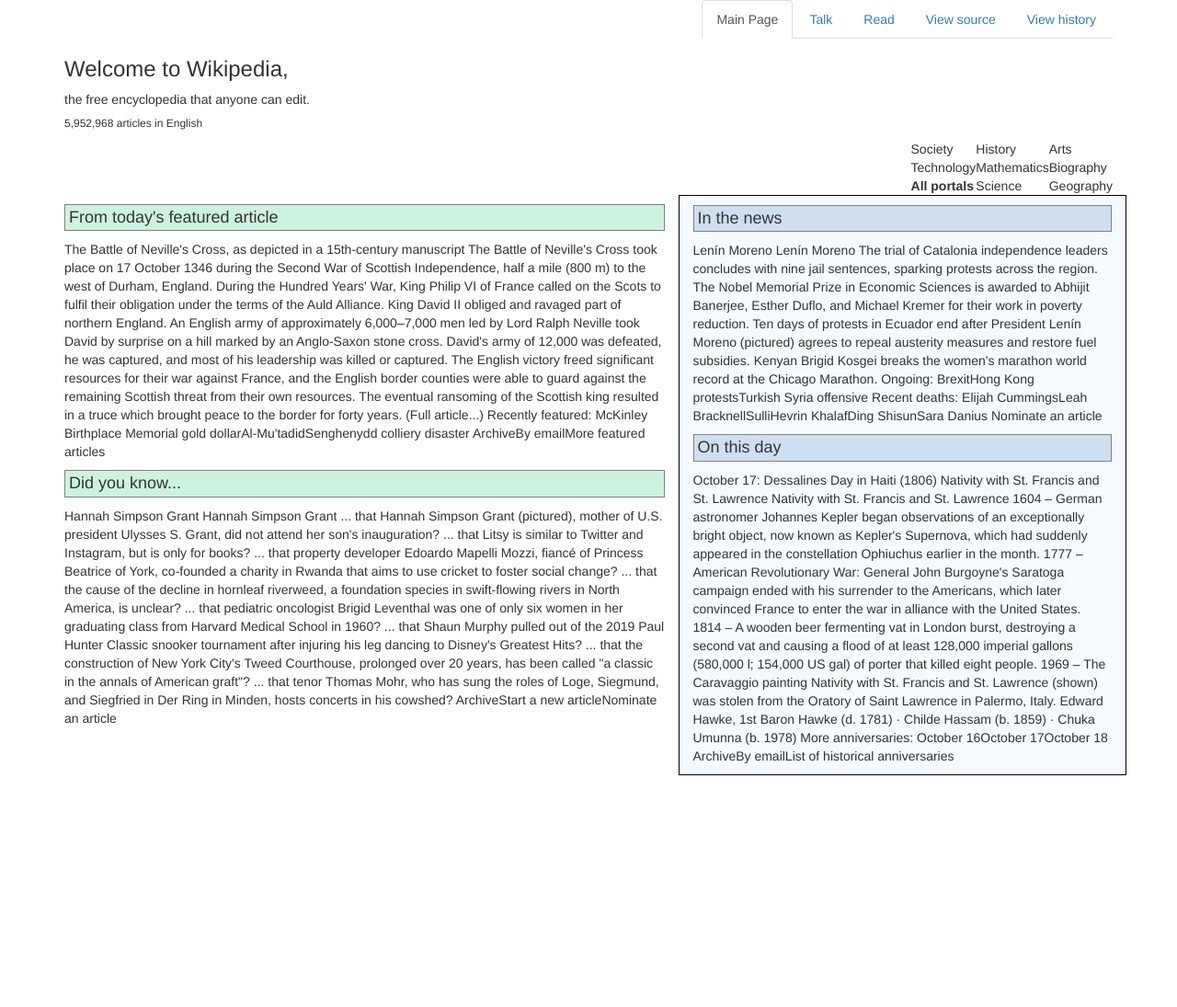
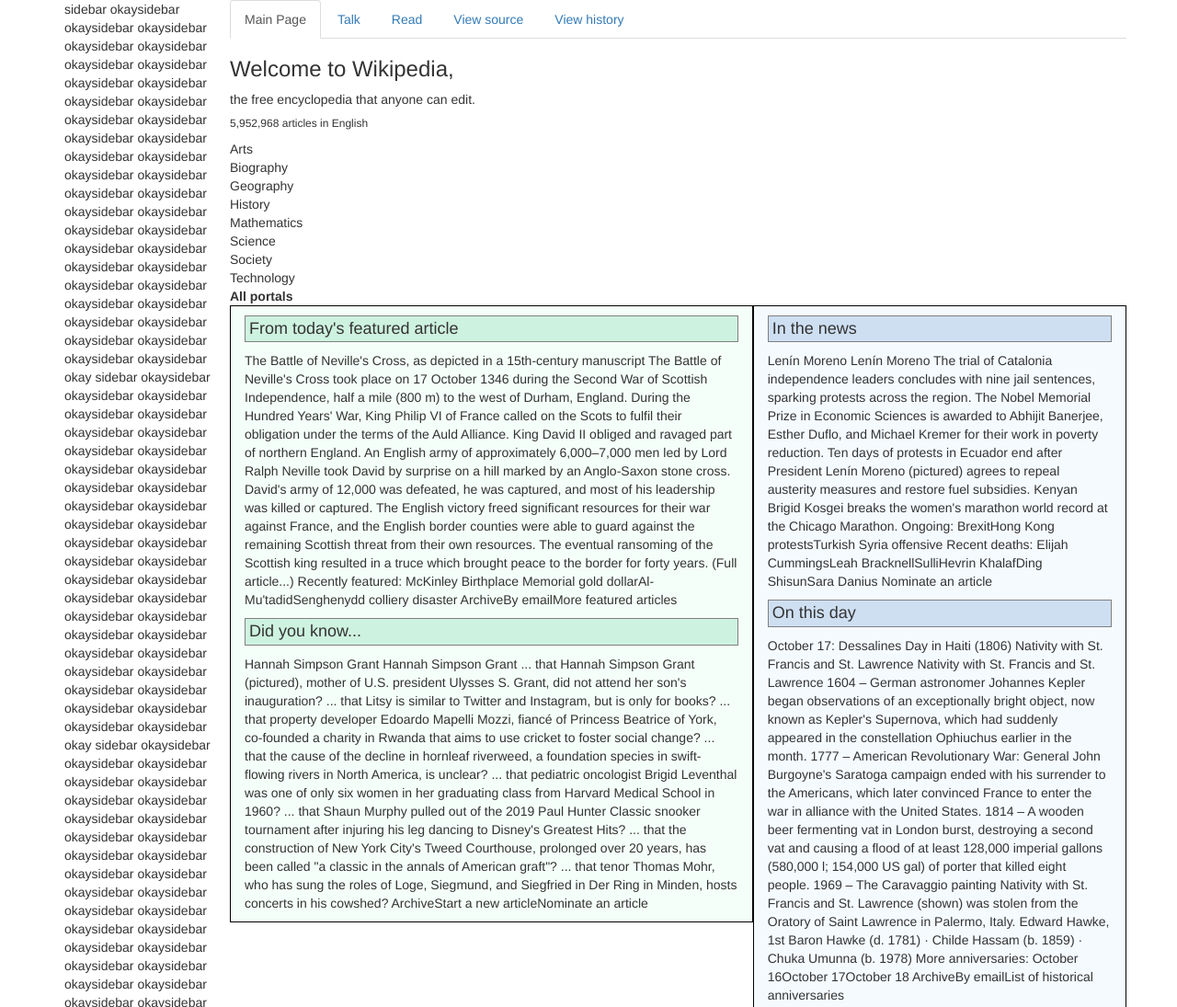
Before and after one commit to Kirtiraja/wikipedia, a plain HTML site: page index.html in a window 1280 px wide. Shown: the top 1095 px of the page at 92% size. Before the commit the page ends 843 px from the top, so only its background shows below. Drawn offline with Linux system fonts and the light colour scheme.

Commit message:
clean up columns, nest columns and rows in main container

```diff
--- a/css/stylesheet.css
+++ b/css/stylesheet.css
@@ -2,10 +2,10 @@
   border: .5px solid gray;
   padding: 4px;
 }
-ul.nav {
+/* ul.nav {
   float:right;
-}
-}
+} */
+
 div.col-md-7 {
   background-color: #f5fffa;
   border: 1px solid black;
--- a/index.html
+++ b/index.html
@@ -6,8 +6,20 @@
     <link rel="stylesheet" href="css/bootstrap.css">
     <link rel="stylesheet" href="css/stylesheet.css">
   </head>
-  <header>
+    <body>
       <div class="container">
+        <div class="row">
+          <div class="col-md-2">
+              <p> sidebar okaysidebar okaysidebar okaysidebar okaysidebar okaysidebar okaysidebar okaysidebar okaysidebar okaysidebar okaysidebar okaysidebar okaysidebar okaysidebar okaysidebar okaysidebar okaysidebar okaysidebar okaysidebar okaysidebar okaysidebar okaysidebar okaysidebar okaysidebar okaysidebar okaysidebar okaysidebar okaysidebar okaysidebar okaysidebar okaysidebar okaysidebar okaysidebar okaysidebar okaysidebar okaysidebar okaysidebar okaysidebar okaysidebar okaysidebar okay
+              sidebar okaysidebar okaysidebar okaysidebar okaysidebar okaysidebar okaysidebar okaysidebar okaysidebar okaysidebar okaysidebar okaysidebar okaysidebar okaysidebar okaysidebar okaysidebar okaysidebar okaysidebar okaysidebar okaysidebar okaysidebar okaysidebar okaysidebar okaysidebar okaysidebar okaysidebar okaysidebar okaysidebar okaysidebar okaysidebar okaysidebar okaysidebar okaysidebar okaysidebar okaysidebar okaysidebar okaysidebar okaysidebar okaysidebar okaysidebar okay
+            sidebar okaysidebar okaysidebar okaysidebar okaysidebar okaysidebar okaysidebar okaysidebar okaysidebar okaysidebar okaysidebar okaysidebar okaysidebar okaysidebar okaysidebar okaysidebar okaysidebar okaysidebar okaysidebar okaysidebar okaysidebar okaysidebar okaysidebar okaysidebar okaysidebar okaysidebar okaysidebar okaysidebar okaysidebar okaysidebar okaysidebar okaysidebar okaysidebar okaysidebar okaysidebar okaysidebar okaysidebar okaysidebar okaysidebar okaysidebar okay </p>
+          </div>
+
+
+          <div class="col-md-10">
+            <div class="row">
+                <div class="col-md-3.25">
+
                   <nav>
                     <ul class="nav nav-tabs">
                       <li role="presentation" class="active"><a href="#">Main Page</a></li>
@@ -18,15 +30,16 @@
                     </ul>
                   </nav>
                 </div>
+            </div>
+            <div class="row">
 
-    <div class="container"
-      <div class="row">
-        <div class="col-md-3.25">
+              <div class="col-md-4.25">
+
                     <h3>Welcome to Wikipedia,</h3>
-            <p>the free encyclopedia that anyone can edit.</p>
+                    <p>the free encyclopedia that anyone can edit.
                       <h6>5,952,968 articles in English</h6>
-        </div>
-        <div class="col-md-4.25">
+
+
                   <p></p>
                 </div>
                 <div class="col-md-1.5">
@@ -51,12 +64,8 @@
                     </ul>
                 </div>
               </div>
-    </div>
 
 
-  </header>
-  <body>
-    <div class="container">
             <div class="row">
               <div class="col-md-7">
                 <h4>From today's featured article</h4>
@@ -79,8 +88,8 @@
                 ArchiveStart a new articleNominate an article</p>
             </div>
             <div class="col-md-5">
-        <p><h4>In the news</h4>
-Lenín Moreno
+              <h4>In the news</h4>
+                <p>Lenín Moreno
                 Lenín Moreno
                 The trial of Catalonia independence leaders concludes with nine jail sentences, sparking protests across the region.
                 The Nobel Memorial Prize in Economic Sciences is awarded to Abhijit Banerjee, Esther Duflo, and Michael Kremer for their work in poverty reduction.
@@ -88,9 +97,9 @@
                 Kenyan Brigid Kosgei breaks the women's marathon world record at the Chicago Marathon.
                 Ongoing: BrexitHong Kong protestsTurkish Syria offensive
                 Recent deaths: Elijah CummingsLeah BracknellSulliHevrin KhalafDing ShisunSara Danius
-Nominate an article
+                Nominate an article</p>
                 <h4>On this day</h4>
-October 17: Dessalines Day in Haiti (1806)
+                <p>October 17: Dessalines Day in Haiti (1806)
 
                 Nativity with St. Francis and St. Lawrence
                 Nativity with St. Francis
@@ -104,7 +113,16 @@
                 More anniversaries: October 16October 17October 18
                 ArchiveBy emailList of historical anniversaries</p>
             </div>
+          </div>
 
 
+
+
+
+
+
+          </div>
+        </div>
+      </div>
   </body>
 </html>
```
Also changed, not shown: test.html (added, +10 -0 lines), todays.jpg (added). Lines whose indentation alone changed are shown as unchanged.
